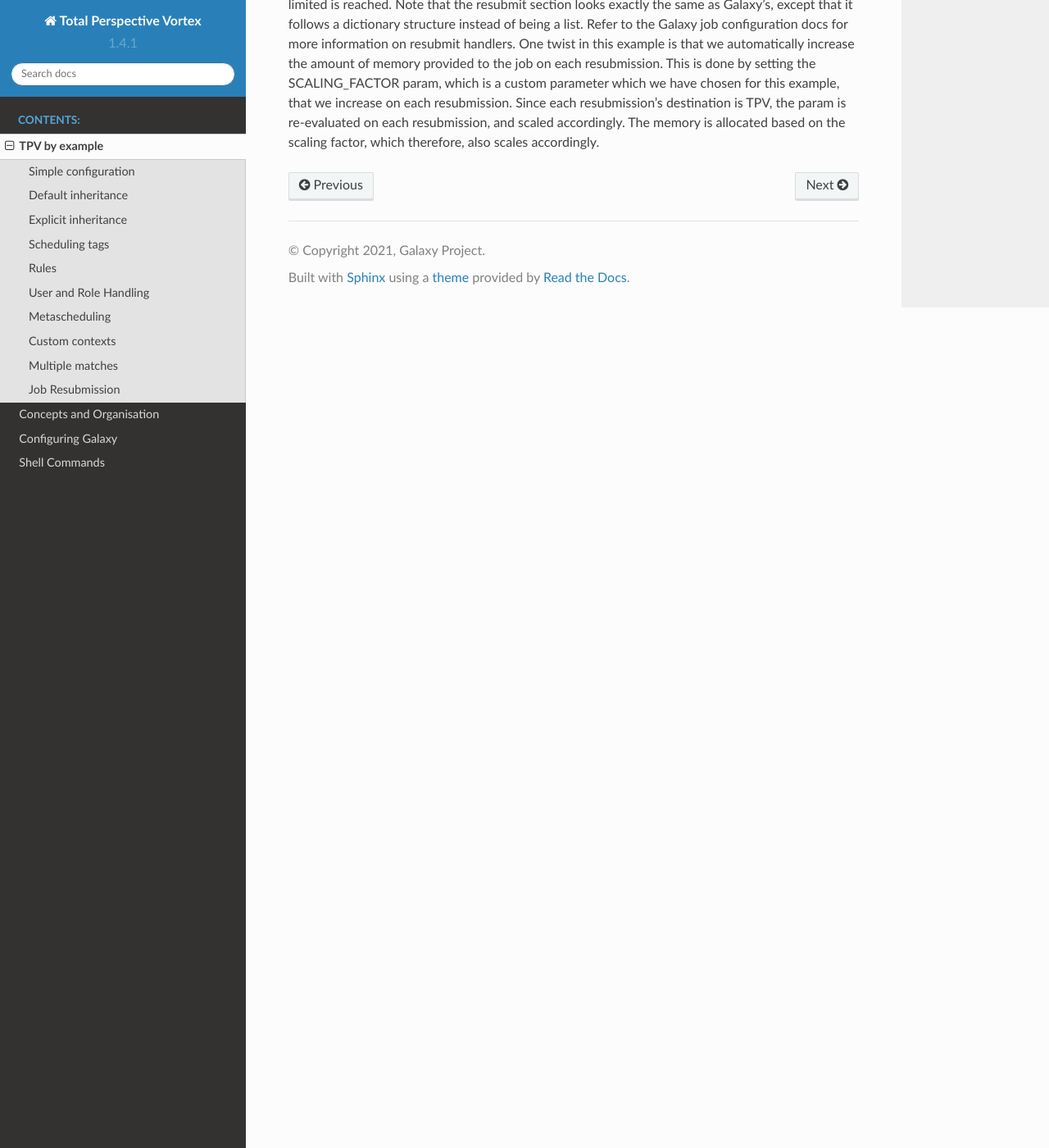
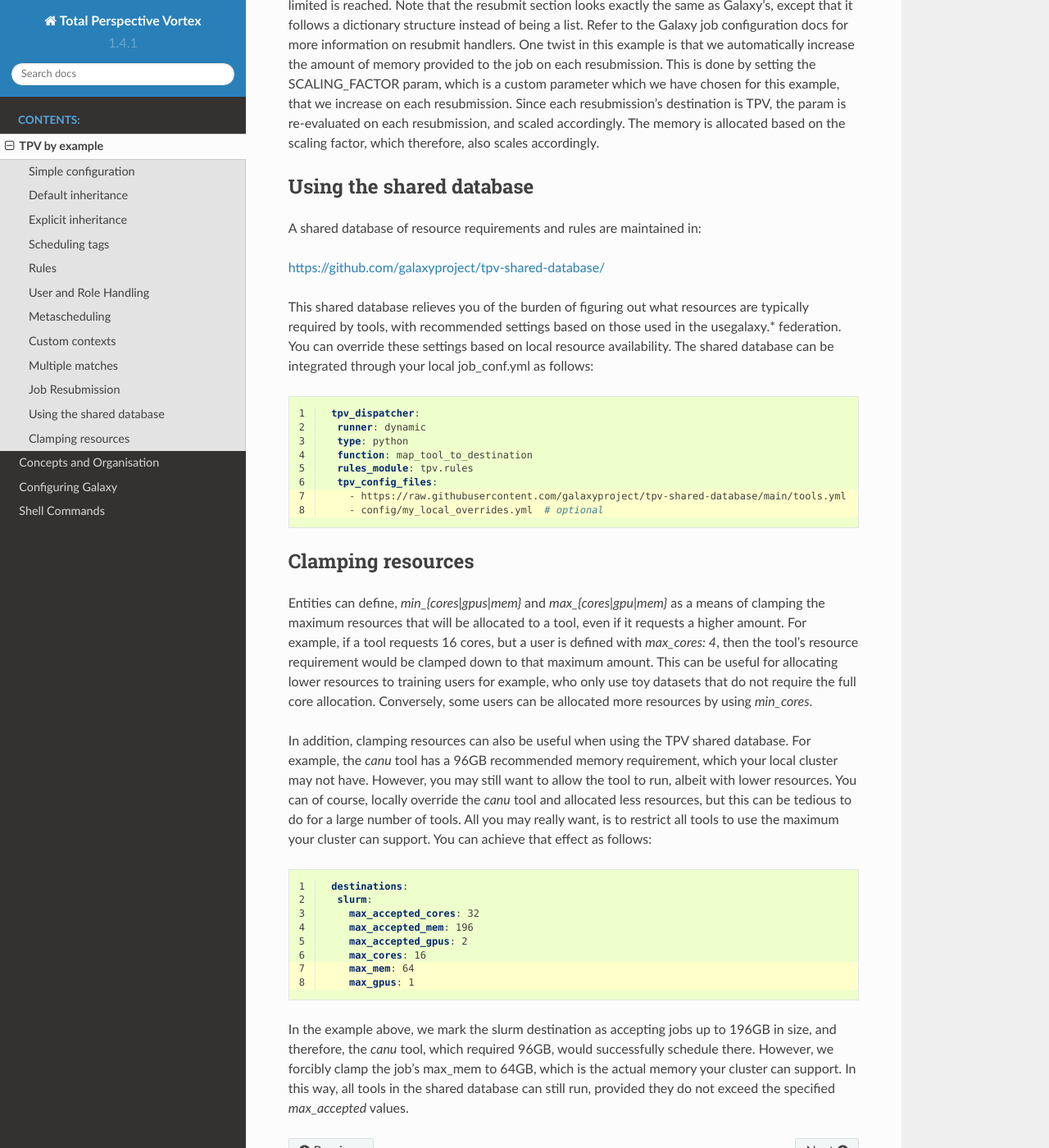
Before and after one commit to galaxyproject/total-perspective-vortex, a Sphinx documentation site: the page built from docs/topics/tpv_by_example.rst, in a window 1280 px wide and 1400 px high, scrolled down 8281 px. Shown: the whole window at 82% size. Built offline with Sphinx 7.4.7 and the Read the Docs theme 2.0.0, drawn with Linux system fonts in a browser that asks for light colours; some of the changed text lies outside the part shown.

```diff
--- a/docs/topics/tpv_by_example.rst
+++ b/docs/topics/tpv_by_example.rst
@@ -18,13 +18,13 @@ The simplest possible example of a useful TPV config might look like the followi
 
     destinations:
      slurm:
-       cores: 16
-       mem: 64
-       gpus: 2
+       max_accepted_cores: 16
+       max_accepted_mem: 64
+       max_accepted_gpus: 2
      general_pulsar_1:
-       cores: 8
-       mem: 32
-       gpus: 1
+       max_accepted_cores: 8
+       max_accepted_mem: 32
+       max_accepted_gpus: 1
 
 
 Here, we define one tool and its resource requirements, the destinations available, and the total resources available
@@ -134,17 +134,17 @@ preferred destinations, or to explicitly control which users can execute which t
 
     destinations:
      slurm:
-       cores: 16
-       mem: 64
-       gpus: 2
+       max_accepted_cores: 16
+       max_accepted_mem: 64
+       max_accepted_gpus: 2
        scheduling:
           prefer:
             - general
 
      general_pulsar_1:
-       cores: 8
-       mem: 32
-       gpus: 1
+       max_accepted_cores: 8
+       max_accepted_mem: 32
+       max_accepted_gpus: 1
        scheduling:
           prefer:
             - highmem
@@ -204,19 +204,19 @@ Rules provide a means by which to conditionally change entity requirements.
           - if: input_size >= 20
             fail: Input size: {input_size} is too large shouldn't run
 
-The if clause can contain arbitrary python code, including multi-line python code. The only requirement is that the
+The ``if`` clause can contain arbitrary python code, including multi-line python code. The only requirement is that the
 last statement in the code block must evaluate to a boolean value. In this example, the `input_size` variable is an
 automatically available contextual variable which is computed by totalling the sizes of all inputs to the job.
-Additional available variables include app, job, tool, and user.
+Additional available variables include `app`, `job`, `tool`, and `user`.
 
 If the rule matches, the properties of the rule override the properties of the tool. For example, if the input_size
-is 15, the bwa tool will require both pulsar and highmem tags.
+is 15, the bwa tool will require both `pulsar` and `highmem` tags.
 
 Rules can be overridden by giving them an id. For example, the default for all tools is to reject input sizes < 5
 by using the `my_overridable_rule` rule. We override that for the bwa tool by specifically referring to the inherited
 rule by id. If no id is specified, an id is auto-generated and no longer overridable.
 
-Note the use of the {input_size} variable in the fail message. The general rule is that all non-string expressions
+Note the use of the `{input_size}` variable in the fail message. The general rule is that all non-string expressions
 are evaluated as python code blocks, while string variables are evaluated as python f-strings.
 
 The execute block can be used to create arbitrary side-effects if a rule matches. The return value of an execute
@@ -435,3 +435,62 @@ This is done by setting the SCALING_FACTOR param, which is a custom parameter wh
 that we increase on each resubmission. Since each resubmission's destination is TPV, the param is re-evaluated on each
 resubmission, and scaled accordingly. The memory is allocated based on the scaling factor, which therefore, also
 scales accordingly.
+
+Using the shared database
+--------------------------
+A shared database of resource requirements and rules are maintained in:
+
+https://github.com/galaxyproject/tpv-shared-database/
+
+This shared database relieves you of the burden of figuring out what resources are typically required by tools,
+with recommended settings based on those used in the usegalaxy.* federation. You can override these settings
+based on local resource availability. The shared database can be integrated through your local job_conf.yml
+as follows:
+
+.. code-block:: yaml
+   :linenos:
+   :emphasize-lines: 7-9,14-19
+
+    tpv_dispatcher:
+     runner: dynamic
+     type: python
+     function: map_tool_to_destination
+     rules_module: tpv.rules
+     tpv_config_files:
+       - https://raw.githubusercontent.com/galaxyproject/tpv-shared-database/main/tools.yml
+       - config/my_local_overrides.yml  # optional
+
+
+Clamping resources
+------------------
+Entities can define, `min_{cores|gpus|mem}` and `max_{cores|gpu|mem}` as a means of clamping the maximum resources
+that will be allocated to a tool, even if it requests a higher amount. For example, if a tool requests 16 cores,
+but a user is defined with `max_cores: 4`, then the tool's resource requirement would be clamped down to that maximum
+amount. This can be useful for allocating lower resources to training users for example, who only use toy datasets
+that do not require the full core allocation. Conversely, some users can be allocated more resources by using
+`min_cores`.
+
+In addition, clamping resources can also be useful when using the TPV shared database. For example, the `canu` tool
+has a 96GB recommended memory requirement, which your local cluster may not have. However, you may still want to allow
+the tool to run, albeit with lower resources. You can of course, locally override the `canu` tool and allocated less
+resources, but this can be tedious to do for a large number of tools. All you may really want, is to restrict all
+tools to use the maximum your cluster can support. You can achieve that effect as follows:
+
+.. code-block:: yaml
+   :linenos:
+   :emphasize-lines: 7-9,14-19
+
+    destinations:
+     slurm:
+       max_accepted_cores: 32
+       max_accepted_mem: 196
+       max_accepted_gpus: 2
+       max_cores: 16
+       max_mem: 64
+       max_gpus: 1
+
+
+In the example above, we mark the slurm destination as accepting jobs up to 196GB in size, and therefore, the
+`canu` tool, which required 96GB, would successfully schedule there. However, we forcibly clamp the job's max_mem
+to 64GB, which is the actual memory your cluster can support. In this way, all tools in the shared
+database can still run, provided they do not exceed the specified `max_accepted` values.
```
Also changed, not shown: docs/topics/concepts.rst (+41 -31 lines), 1 other file.
